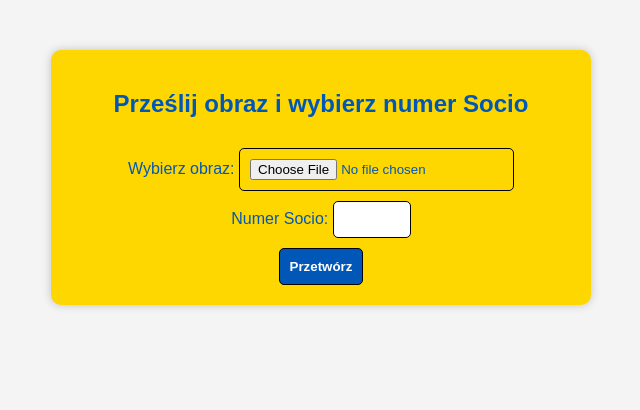
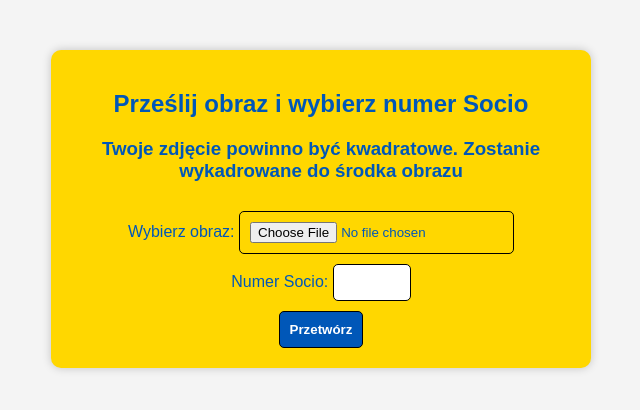
Before and after one commit to przemeu/Socios, a Flask app: page / in a window 1280 px wide. Shown: the top 410 px of the page, without its empty margins (319-959 px from the left). Run offline with Flask 3, Linux system fonts and the light colour scheme.

Commit message:
Update index.html

```diff
--- a/templates/index.html
+++ b/templates/index.html
@@ -58,6 +58,7 @@
 
     <div class="container">
         <h2>Prześlij obraz i wybierz numer Socio</h2>
+        <h3>Twoje zdjęcie powinno być kwadratowe. Zostanie wykadrowane do środka obrazu</h3>
         <form action="/" method="POST" enctype="multipart/form-data">
             <label for="image">Wybierz obraz:</label>
             <input type="file" name="image" id="image" accept="image/*" required><br>
```
